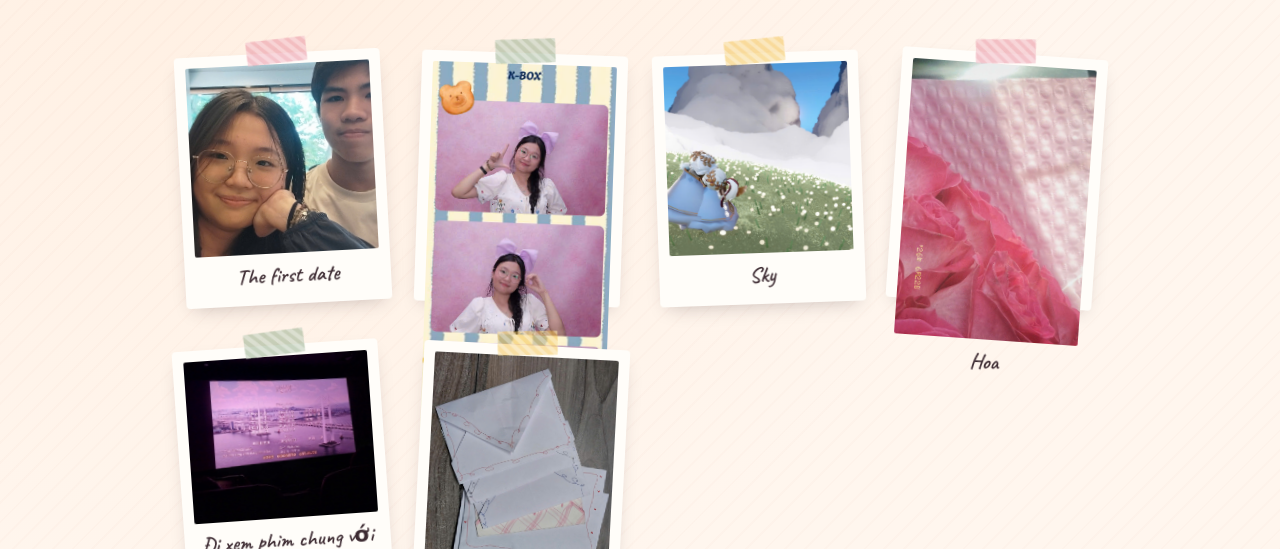
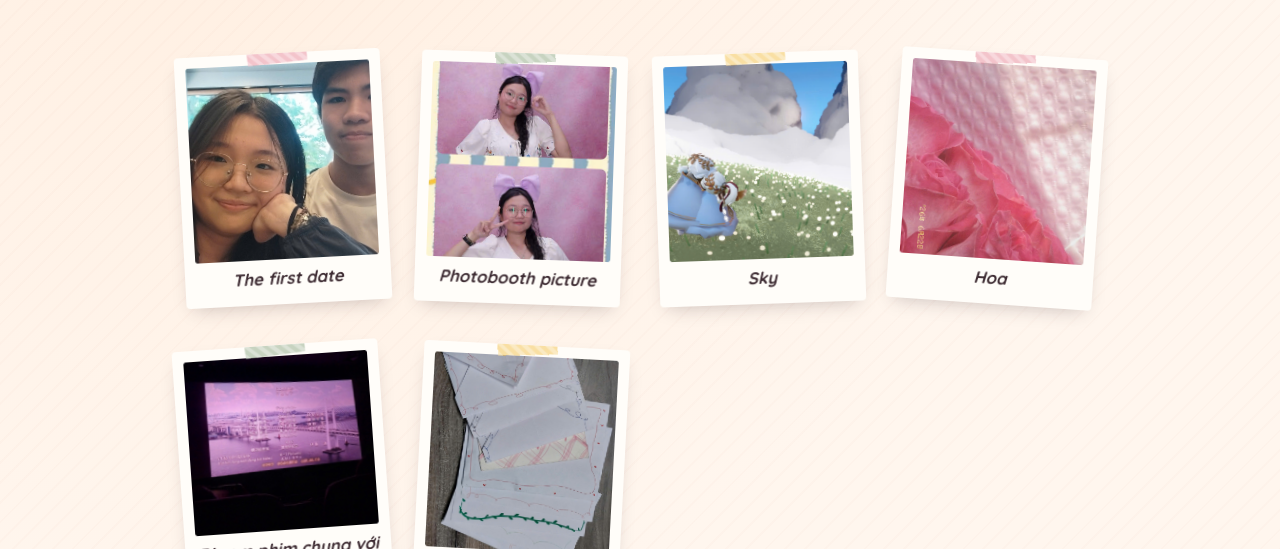
Before and after one commit to lgq2605/noname, a plain HTML site: page index.html in a window 1280 px wide. Shown: the part 251-800 px from the top of the page. Drawn offline with Linux system fonts and the light colour scheme.

Commit message:
Update index.html

```diff
--- a/index.html
+++ b/index.html
@@ -146,6 +146,7 @@
     padding:0.7rem 0.7rem 1rem;
     display:flex;
     flex-direction:column;
+    overflow:hidden;
   }
 
   .face.back{
@@ -158,6 +159,9 @@
 
   .photo{
     flex:1;
+    min-height:0;
+    min-width:0;
+    overflow:hidden;
     border-radius:2px;
     display:flex;
     align-items:center;
@@ -167,25 +171,30 @@
   }
 
   .photo img{
+    display:block;
     width:100%;
     height:100%;
     object-fit:cover;
+    object-position:center;
     border-radius:2px;
   }
 
   .caption{
-    font-family:'Caveat', cursive;
-    font-weight:600;
-    font-size:1.35rem;
+    font-family:'Quicksand', sans-serif;
+    font-weight:700;
+    font-style:italic;
+    font-size:1.05rem;
     text-align:center;
     margin-top:0.5rem;
     color:var(--plum);
   }
 
   .note{
-    font-family:'Caveat', cursive;
-    font-size:1.4rem;
-    line-height:1.35;
+    font-family:'Quicksand', sans-serif;
+    font-weight:600;
+    font-style:italic;
+    font-size:1.1rem;
+    line-height:1.5;
     color:var(--plum);
   }
 
```
